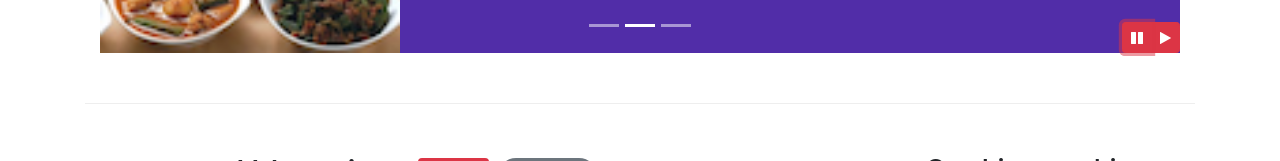
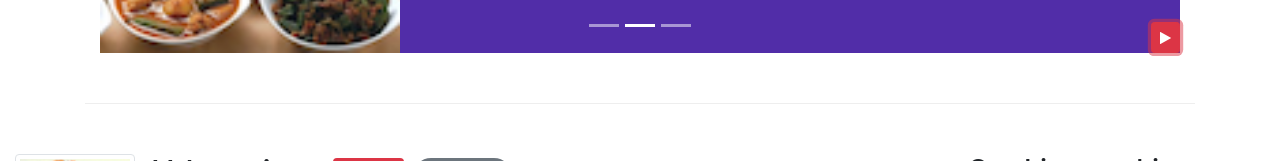
Before and after one commit to caronteone/ConFusion, a website: page index.html in a window 1280 px wide. Both pictures are taken after a click on the button 1137 px from the left and 676 px from the top of the page. Shown: the part 639-800 px from the top of the page. Drawn offline with nearby package versions, Linux system fonts and the light colour scheme.

Commit message:
moreBootstrapAndJQuery

```diff
--- a/index.html
+++ b/index.html
@@ -243,24 +243,18 @@
                             <a class="carousel-control-next" href="#mycarousel" data-slide="next">
                                     <span class="carousel-control-next-icon"></span>
                                 </a>
-                            <div class="btn-group" id="carouselButton">
-                                <button class="btn btn-danger btn-sm" id="carousel-pause">
+                                <button class="btn btn-danger btn-sm" id="carouselButton">
                                     <span class="fa fa-pause"></span>
 
                                 </button>
-
-                                <button class="btn btn-danger btn-sm" id="carousel-play">
-                                    <span class="fa fa-play"></span>
-
-                                </button>
-
-                            </div>
 
                         </div>
 
                     </div>
 
                 </div>
+
+            </div>
         <div class= "row row-content align-items-center">
 
             <div class ="col col-sm order-sm-first col-md">
@@ -362,11 +356,19 @@
     <script>
         $(document).ready(function() {
             $('#mycarousel').carousel({interval: 2000});
-            $('#carousel-pause').click(function(){
-                $('#mycarousel').carousel('pause');
-            });
-            $('#carousel-play').click(function() {
-                $('#mycarousel').carousel('cycle')
+            $('#carouselButton').click(function(){
+                if ($('#carouselButton').children('span').hasClass('fa-pause')){
+                    $('#mycarousel').carousel('pause');
+                    $('#carouselButton').children('span').removeClass('fa-pause');
+                    $('#carouselButton').children('span').addClass('fa-play');
+
+                }
+                else if ($('#carouselButton').children('span').hasClass('fa-play')){
+                    $('#mycarousel').carousel('cycle');
+                    $('#carouselButton').children('span').removeClass('fa-play');
+                    $('#carouselButton').children('span').addClass('fa-pause');
+                }
+
             });
         })
     </script>
```
